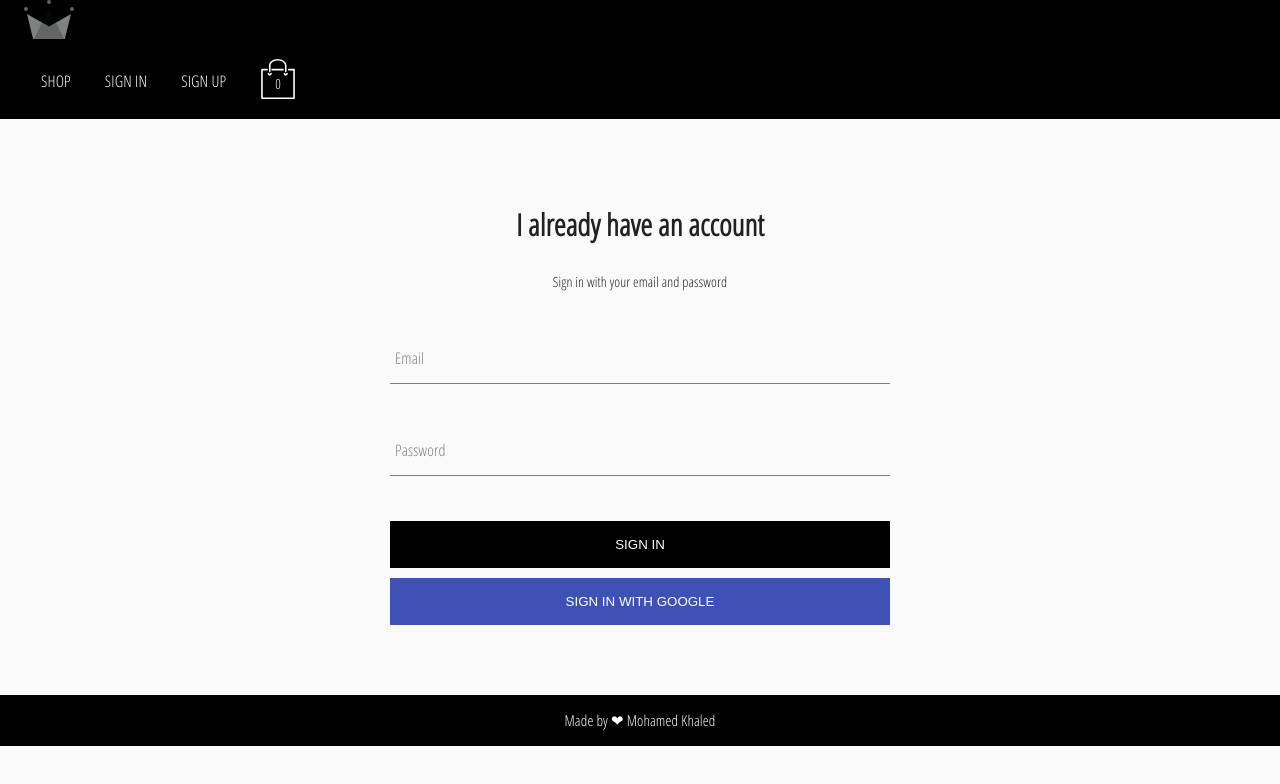
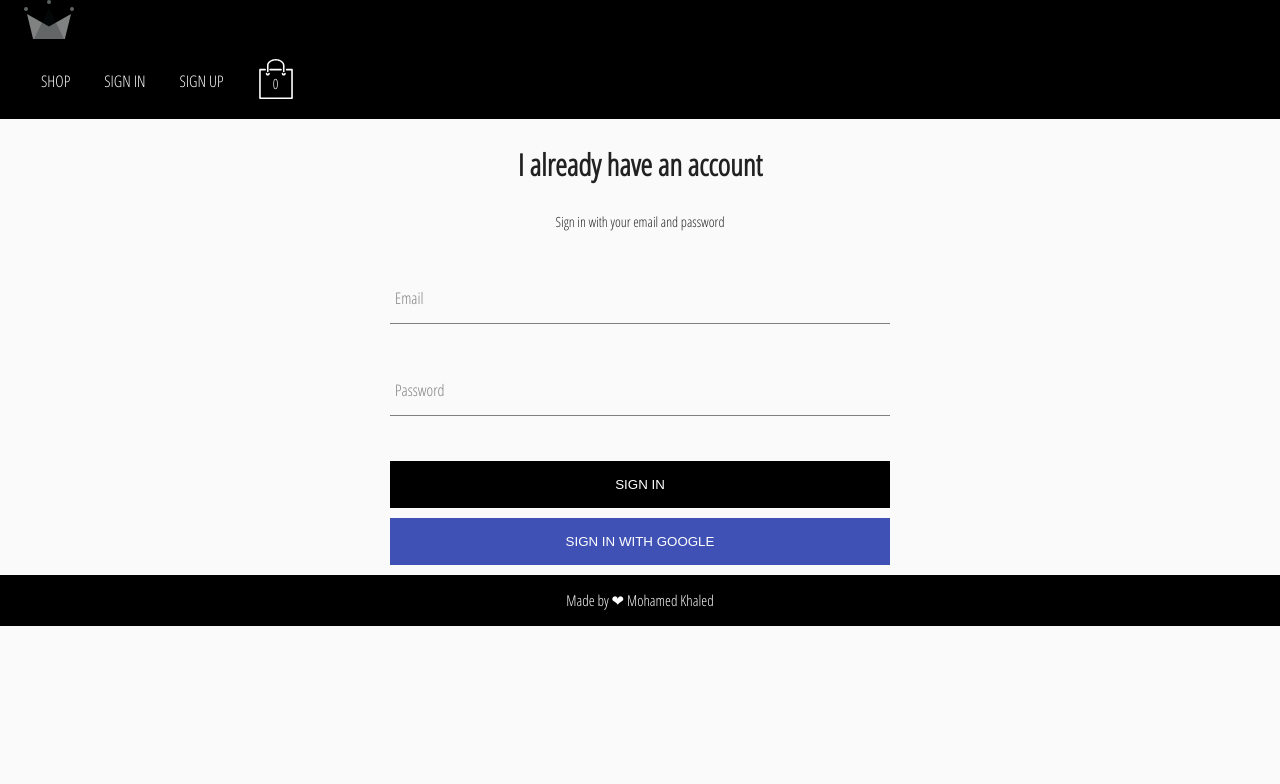
Before and after one commit to moshaaban1/better-buys, a React (Create React App) app: page /signIn in a window 1280 px wide. Shown: the top 784 px of the page. Built offline with nearby package versions, Linux system fonts and the light colour scheme; no server answers.

Commit message:
modify material base style

```diff
--- a/src/pages/App.js
+++ b/src/pages/App.js
@@ -2,17 +2,22 @@ import React from "react";
 import { BrowserRouter, Route, Switch, Redirect } from "react-router-dom";
 import { connect } from "react-redux";
 import { createStructuredSelector } from "reselect";
+import {
+   MuiThemeProvider,
+   createMuiTheme,
+   CssBaseline
+} from "@material-ui/core";
 
 import { auth, createUserProfile } from "../firebase/firebase.utils";
-
 import { selectUser } from "../redux/user/user.reselect";
 import { setCurrentUser } from "../redux/user/user.actions";
 
 import DefaultLayout from "../layouts/default";
-
-import "./App.style.css";
+import Theme from "./Theme";
 
 import routes from "../routes";
+
+const theme = createMuiTheme(Theme);
 
 class App extends React.Component {
    componentDidMount() {
@@ -29,7 +34,8 @@ class App extends React.Component {
 
    render() {
       return (
-         <>
+         <MuiThemeProvider theme={theme}>
+            <CssBaseline />
             <BrowserRouter basename={process.env.PUBLIC_URL}>
                <DefaultLayout>
                   <Switch>
@@ -53,7 +59,7 @@ class App extends React.Component {
                   </Switch>
                </DefaultLayout>
             </BrowserRouter>
-         </>
+         </MuiThemeProvider>
       );
    }
 }
--- a/src/pages/App.style.css
+++ /dev/null
@@ -1,44 +0,0 @@
-/* Normalize */
-html {
-    box-sizing: border-box;
-    -webkit-font-smoothing: antialiased;
-    -moz-osx-font-smoothing: grayscale;
-}
-
-*,
-*::before,
-*::after {
-    box-sizing: inherit;
-}
-
-strong,
-b {
-    font-weight: bolder;
-}
-
-body {
-    color: rgba(0, 0, 0, 0.87);
-    margin: 0;
-    font-size: 0.875rem;
-    font-family: 'Open Sans Condensed', sans-serif;
-    font-weight: 400;
-    line-height: 1.43;
-    letter-spacing: 0.01071em;
-    background-color: #fafafa;
-}
-
-@media print {
-    body {
-        background-color: #fff;
-    }
-}
-
-body::backdrop {
-    background-color: #fafafa;
-}
-
-/* Global Style */
-
-.page-content {
-    padding: 60px 0;
-}
--- /dev/null
+++ b/src/pages/Theme.js
@@ -0,0 +1,7 @@
+const Theme = {
+   typography: {
+      fontFamily: ["Open Sans Condensed", "sans-serif"].join(", ")
+   }
+};
+
+export default Theme;
```
